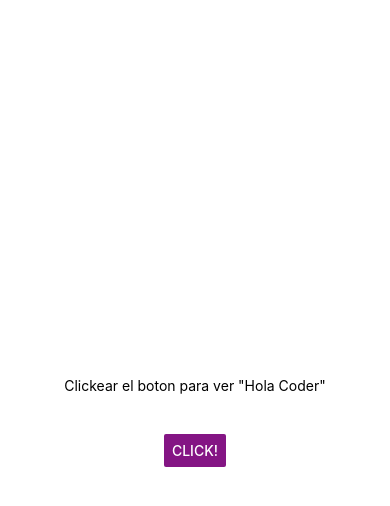
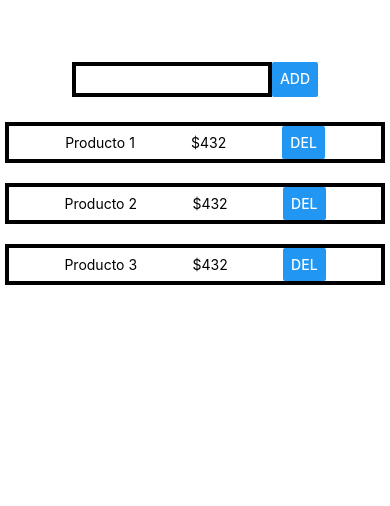
Before and after one commit to Federico1988/fc-app, a React Native app: screen / in a window 390 px wide. Shown: the top 506 px of the page. Built offline with nearby package versions, Linux system fonts and the light colour scheme.

Commit message:
Clase coreComponents

```diff
--- a/App.js
+++ b/App.js
@@ -1,17 +1,31 @@
 import { StatusBar } from 'expo-status-bar';
-import { StyleSheet, Text, View, Button, Alert } from 'react-native';
+import { StyleSheet, Text, TextInput, View, Button, Alert } from 'react-native';
 
 export default function App() {
   return (
     <View style={styles.container}>
-      <Text>Clickear el boton para ver "Hola Coder"</Text>
-      <StatusBar style="auto" />
-      <Button
-        onPress={() => Alert.alert('Hola Coder!')}
-        title="Click!"
-        color="#841584"
-        accessibilityLabel="Learn more about this purple button"
-      />
+      <View style={styles.inputContainer}>
+        <TextInput style={styles.input} />
+        <Button title="ADD" />
+      </View>
+      <View style={styles.listContainer}>
+        <View style={styles.cardProduct}>
+          <Text style={styles.cardText}>Producto 1</Text>
+          <Text>$432</Text>
+          <Button title='DEL' />
+        </View>
+
+        <View style={styles.cardProduct}>
+          <Text style={styles.cardText}>Producto 2</Text>
+          <Text>$432</Text>
+          <Button title='DEL' />
+        </View>
+        <View style={styles.cardProduct}>
+          <Text style={styles.cardText}>Producto 3</Text>
+          <Text>$432</Text>
+          <Button title='DEL' />
+        </View>
+      </View>
     </View>
   );
 }
@@ -21,7 +35,31 @@ const styles = StyleSheet.create({
     flex: 1,
     backgroundColor: '#fff',
     alignItems: 'center',
-    justifyContent: 'center',
-    gap: 40
+    justifyContent: 'start',
+    marginTop: 62
   },
+  inputContainer: {
+    flexDirection: "row",
+    alignSelf: "strech",
+    justifyContent: "space-around"
+  },
+  input: {
+    borderWidth: 4,
+    paddingHorizontal: 10,
+    paddingVertical: 5,
+    width: 200
+  },
+  listContainer: {
+    padding: 5,
+    width: "100%"
+  },
+  cardProduct: {
+    marginTop:20,
+    borderWidth: 4,
+    flexDirection: "row",
+    justifyContent: "space-evenly",
+    alignItems: "center"
+  },
+  cardText: {
+  }
 });
```
